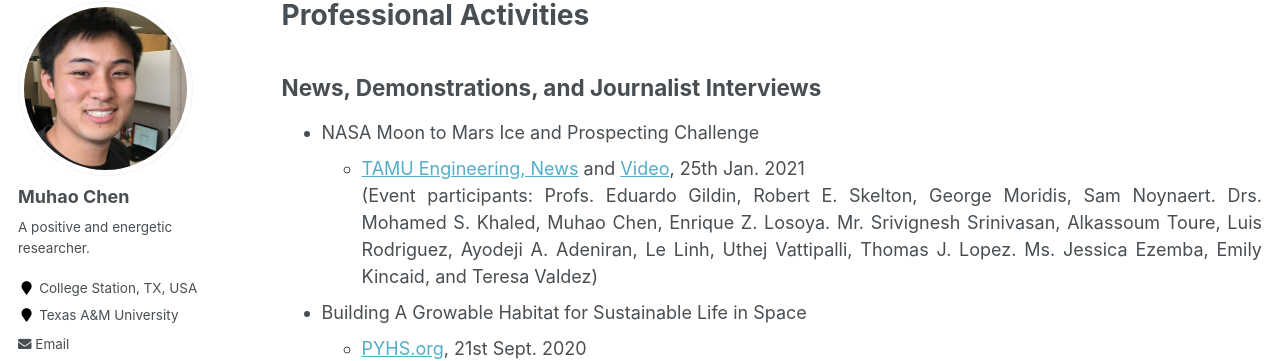
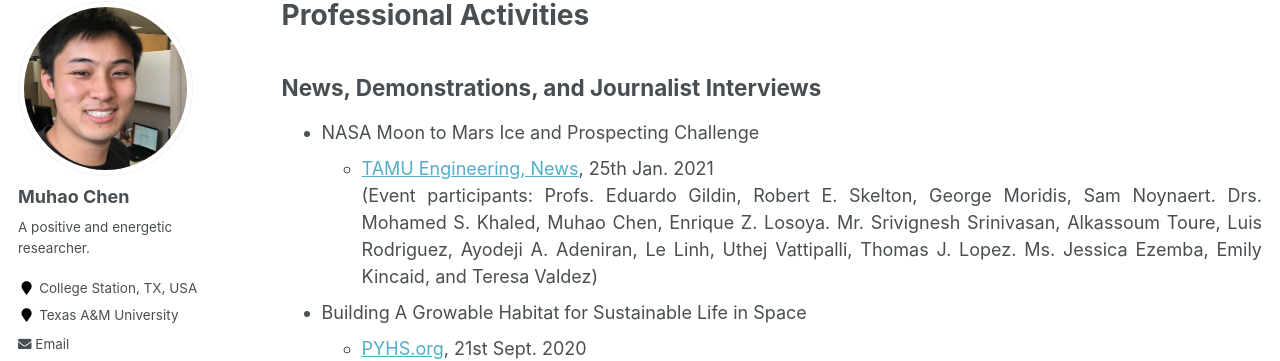
Before and after one commit to Muhao-Chen/muhao-chen.github.io, a Jekyll site: the page built from _pages/professional-activities.md, in a window 1280 px wide and 900 px high. Shown: the part 117-478 px from the top of the window. Built offline with Jekyll 4.4.1, drawn with Linux system fonts in a browser that asks for light colours; some web fonts are replaced.

Commit message:
Update professional-activities.md

```diff
--- a/_pages/professional-activities.md
+++ b/_pages/professional-activities.md
@@ -16,7 +16,7 @@ toc_max_header: 1
 ## News, Demonstrations, and Journalist Interviews
 
 - NASA Moon to Mars Ice and Prospecting Challenge
-    - [TAMU Engineering, News](https://engineering.tamu.edu/news/2021/01/aggie-engineering-students-produce-advanced-prototype-for-NASA-challenge.html) and [Video](https://www.youtube.com/watch?v=Pu_aOUtN2wY&ab_channel=LuisRodriguez), 25th Jan. 2021
+    - [TAMU Engineering, News](https://engineering.tamu.edu/news/2021/01/aggie-engineering-students-produce-advanced-prototype-for-NASA-challenge.html), 25th Jan. 2021
     (Event participants: Profs. Eduardo Gildin, Robert E. Skelton, George Moridis, Sam Noynaert. Drs. Mohamed S. Khaled, Muhao Chen, Enrique Z. Losoya. Mr. Srivignesh Srinivasan, Alkassoum Toure, Luis Rodriguez, Ayodeji A. Adeniran, Le Linh,  Uthej Vattipalli, Thomas J. Lopez. Ms. Jessica Ezemba, Emily Kincaid, and Teresa Valdez)
 
 - Building A Growable Habitat for Sustainable Life in Space
@@ -30,6 +30,7 @@ toc_max_header: 1
     - [Model Demonstration](https://livestream.com/viewnow/niac2019/videos/196913328), NIAC Symposium, Huntsville, AL, 24th Sept.  2019
     (Event participants: Drs. Joel Sercel, Manoranjan Majji, Muhao Chen. Mr. Ali H. Khowaja)
 
+ <!-- and [Video](https://www.youtube.com/watch?v=Pu_aOUtN2wY&ab_channel=LuisRodriguez),-->
 
 ## Talks
 * The 2022 Annual Technical Meeting of the Society of Engineering Science (SES). College Station, Texas, USA. 17th Oct. 17, 2022
```
